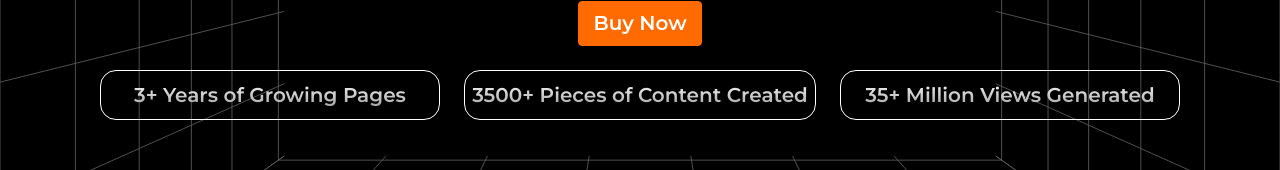
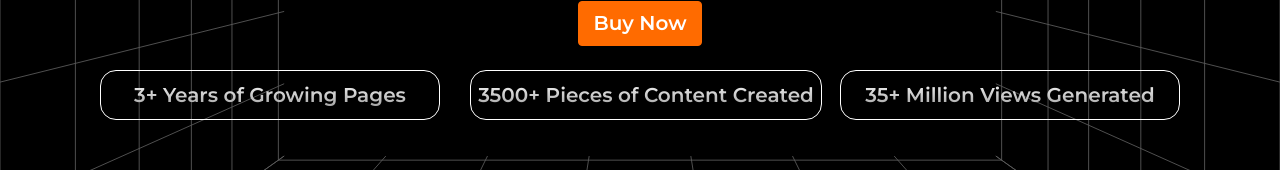
Before and after one commit to dadaxingxing/video-editing-funnel, a React (Vite) app: page / in a window 1280 px wide. Shown: the part 569-739 px from the top of the page. Built offline with nearby package versions, Linux system fonts and the light colour scheme.

Commit message:
shrink padding to close gap between lg and xl for proof component stacking

```diff
--- a/src/App.jsx
+++ b/src/App.jsx
@@ -104,10 +104,10 @@ function App() {
           {/* Proof */}
           <div className="container">
             <div className="row justify-content-center mb-4">
-              <div className="col-12 col-md-6 col-xl-4 d-flex justify-content-center mb-3">
+              <div className="col-12 col-md-6 col-xl-4 d-flex justify-content-center justify-content-lg-end mb-3">
                 <Proof>3+ Years of Growing Pages</Proof>
               </div>
-              <div className="col-12 col-md-6 col-xl-4 d-flex justify-content-center mb-3">
+              <div className="col-12 col-md-6 col-xl-4 d-flex justify-content-center justify-content-lg-start mb-3">
                 <Proof width='clamp(16rem, 44vw, 22rem)'>3500+ Pieces of Content Created</Proof>
               </div>
               <div className="col-12 col-md-12 col-xl-4 d-flex justify-content-center">
```
